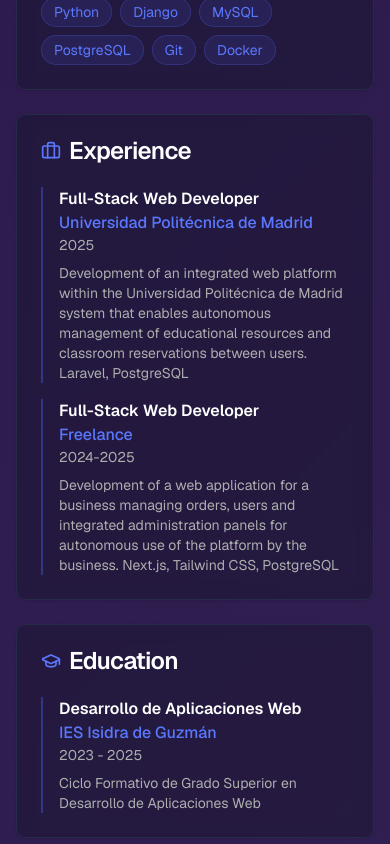
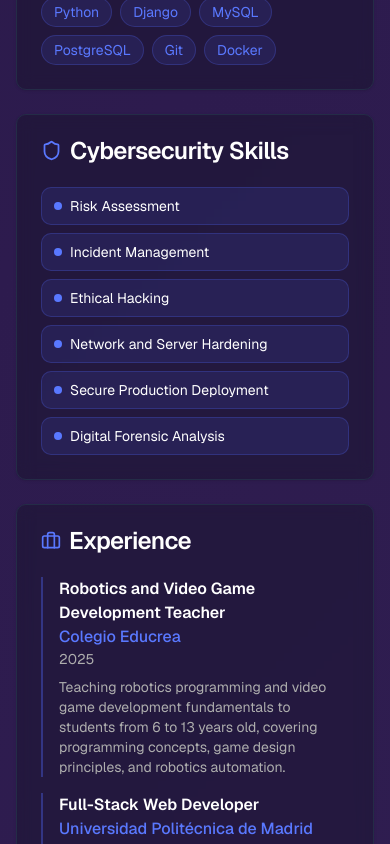
Before and after one commit to jaandro16/alejandroperez, a Next.js app: page /resume in a window 390 px wide. Shown: the part 940-1784 px from the top of the page. Built offline with nearby package versions, Linux system fonts and the light colour scheme.

Commit message:
upload cv2

```diff
--- a/src/app/resume/page.jsx
+++ b/src/app/resume/page.jsx
@@ -17,6 +17,7 @@ import {
   Code,
   Briefcase,
   GraduationCap,
+  Shield,
 } from 'lucide-react';
 
 const resumeData = {
@@ -28,6 +29,13 @@ const resumeData = {
     email: 'jandroperezrentero12@gmail.com',
   },
   experience: [
+    {
+      title: 'Robotics and Video Game Development Teacher',
+      company: 'Colegio Educrea',
+      period: '2025',
+      description:
+        'Teaching robotics programming and video game development fundamentals to students from 6 to 13 years old, covering programming concepts, game design principles, and robotics automation.',
+    },
     {
       title: 'Full-Stack Web Developer',
       company: 'Universidad Politécnica de Madrid',
@@ -45,11 +53,18 @@ const resumeData = {
   ],
   education: [
     {
+      degree: "Cibersecurity Master's",
+      institution: 'Alborada FP',
+      period: '2025 - 2026',
+      description:
+        'Higher vocational training cycle specialized in cybersecurity, network security, ethical hacking, and digital forensics',
+    },
+    {
       degree: 'Desarrollo de Aplicaciones Web',
       institution: 'IES Isidra de Guzmán',
       period: '2023 - 2025',
       description:
-        'Ciclo Formativo de Grado Superior en Desarrollo de Aplicaciones Web',
+        'Higher vocational training cycle specialized in web application development',
     },
   ],
   skills: [
@@ -66,6 +81,14 @@ const resumeData = {
     'PostgreSQL',
     'Git',
     'Docker',
+  ],
+  cybersecuritySkills: [
+    'Risk Assessment',
+    'Incident Management',
+    'Ethical Hacking',
+    'Network and Server Hardening',
+    'Secure Production Deployment',
+    'Digital Forensic Analysis',
   ],
 };
 
@@ -128,12 +151,12 @@ export default function ResumePage() {
         </CardContent>
       </Card>
 
-      {/* Skills */}
+      {/* Technical Skills */}
       <Card className='bg-card border-border'>
         <CardHeader>
           <CardTitle className='flex items-center gap-2 text-white'>
             <Code size={20} className='text-primary' />
-            Technical Skills
+            Web Development Skills
           </CardTitle>
         </CardHeader>
         <CardContent>
@@ -145,6 +168,29 @@ export default function ResumePage() {
               >
                 {skill}
               </span>
+            ))}
+          </div>
+        </CardContent>
+      </Card>
+
+      {/* Cybersecurity Skills */}
+      <Card className='bg-card border-border'>
+        <CardHeader>
+          <CardTitle className='flex items-center gap-2 text-white'>
+            <Shield size={21} className='text-primary' />
+            Cybersecurity Skills
+          </CardTitle>
+        </CardHeader>
+        <CardContent>
+          <div className='grid grid-cols-1 sm:grid-cols-2 gap-2'>
+            {resumeData.cybersecuritySkills.map((skill, index) => (
+              <div
+                key={index}
+                className='flex items-center gap-2 px-3 py-2 bg-primary/10 text-white rounded-lg text-sm border border-primary/20'
+              >
+                <div className='w-2 h-2 bg-primary rounded-full flex-shrink-0' />
+                <span>{skill}</span>
+              </div>
             ))}
           </div>
         </CardContent>
```
Also changed, not shown: 1 other file (tests, documents, lock files or other folders).
